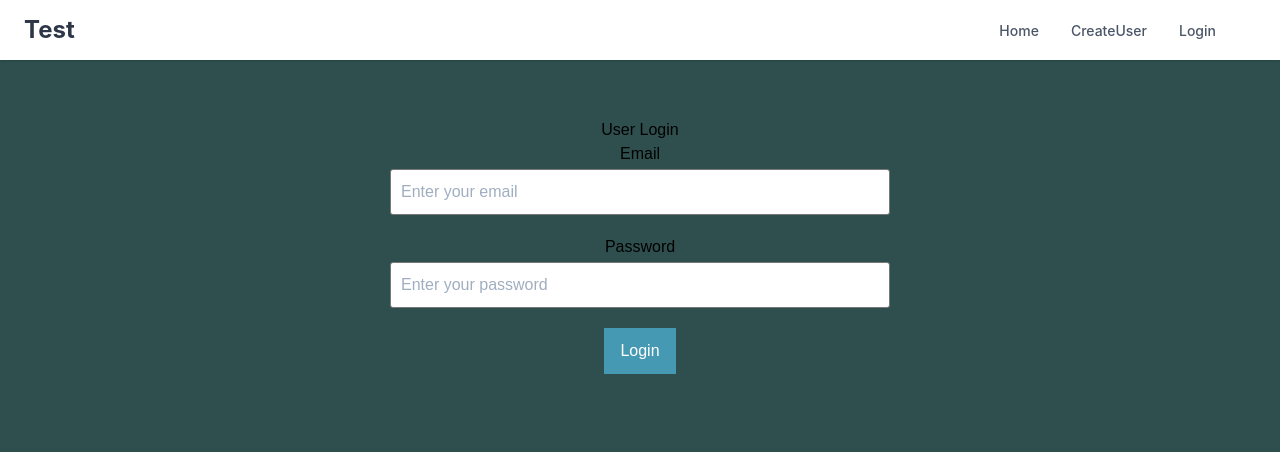
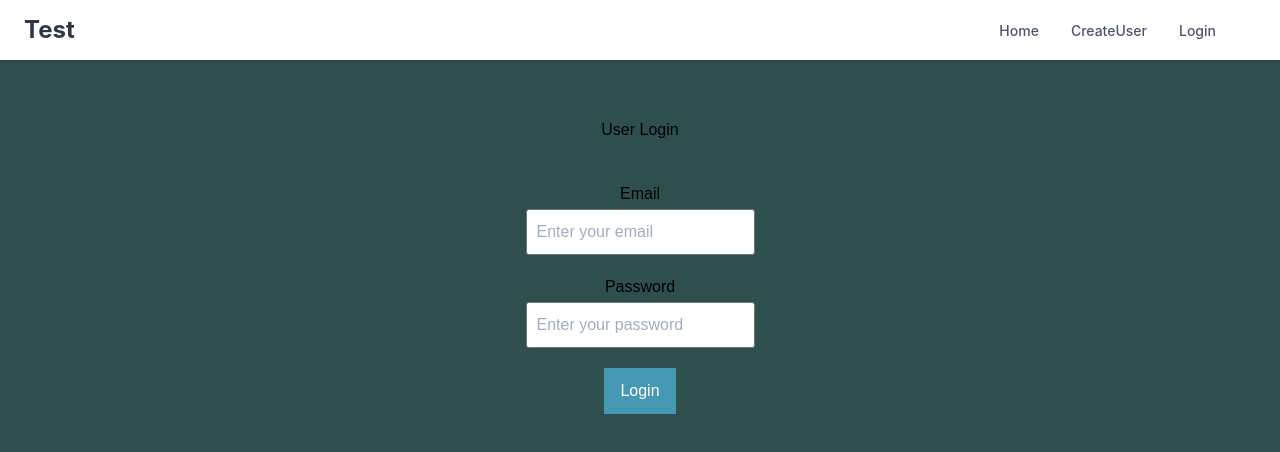
Before and after one commit to JoseOgam/Test, a React (Create React App) app: page /login in a window 1280 px wide. Shown: the top 452 px of the page. Built offline with nearby package versions, Linux system fonts and the light colour scheme.

Commit message:
Task Number 2

```diff
--- a/src/components/createUser/CreateUserPage.js
+++ b/src/components/createUser/CreateUserPage.js
@@ -78,12 +78,11 @@ const CreateUser = ({ onSubmit }) => {
   return (
     <div className="container mx-auto">
       <div className="flex justify-center px-12 my-10">
-        <div className="max-w-lg rounded-lg lg:rounded-l-none flex"></div>
+        <div className="max-w-lg rounded-lg lg:rounded-l-none flex">
           <form
             onSubmit={formik.handleSubmit}
             className="px-8 pt-6 pb-8 mb-4 bg-white rounded"
           >
-          <div className="mb-4 md:flex md:justify-between"></div>
             <FormField
               label="firstName"
               type="text"
@@ -152,6 +151,7 @@ const CreateUser = ({ onSubmit }) => {
           </form>
         </div>
       </div>
+    </div>
   );
 };
 
--- a/src/components/loginPage/LoginPage.js
+++ b/src/components/loginPage/LoginPage.js
@@ -37,6 +37,8 @@ const LoginPage = () => (
       return (
         <div>
           <h1>User Login</h1>
+          <div className="flex justify-center px-12 my-10">
+            <div className="max-w-lg rounded-lg lg:rounded-l-none flex">
               <form onSubmit={handleSubmit}>
                 <label htmlFor="email">Email</label>
                 <input
@@ -65,6 +67,8 @@ const LoginPage = () => (
                 </button>
               </form>
             </div>
+          </div>
+        </div>
       );
     }}
   </Formik>
```
Lines whose indentation alone changed are shown as unchanged.
